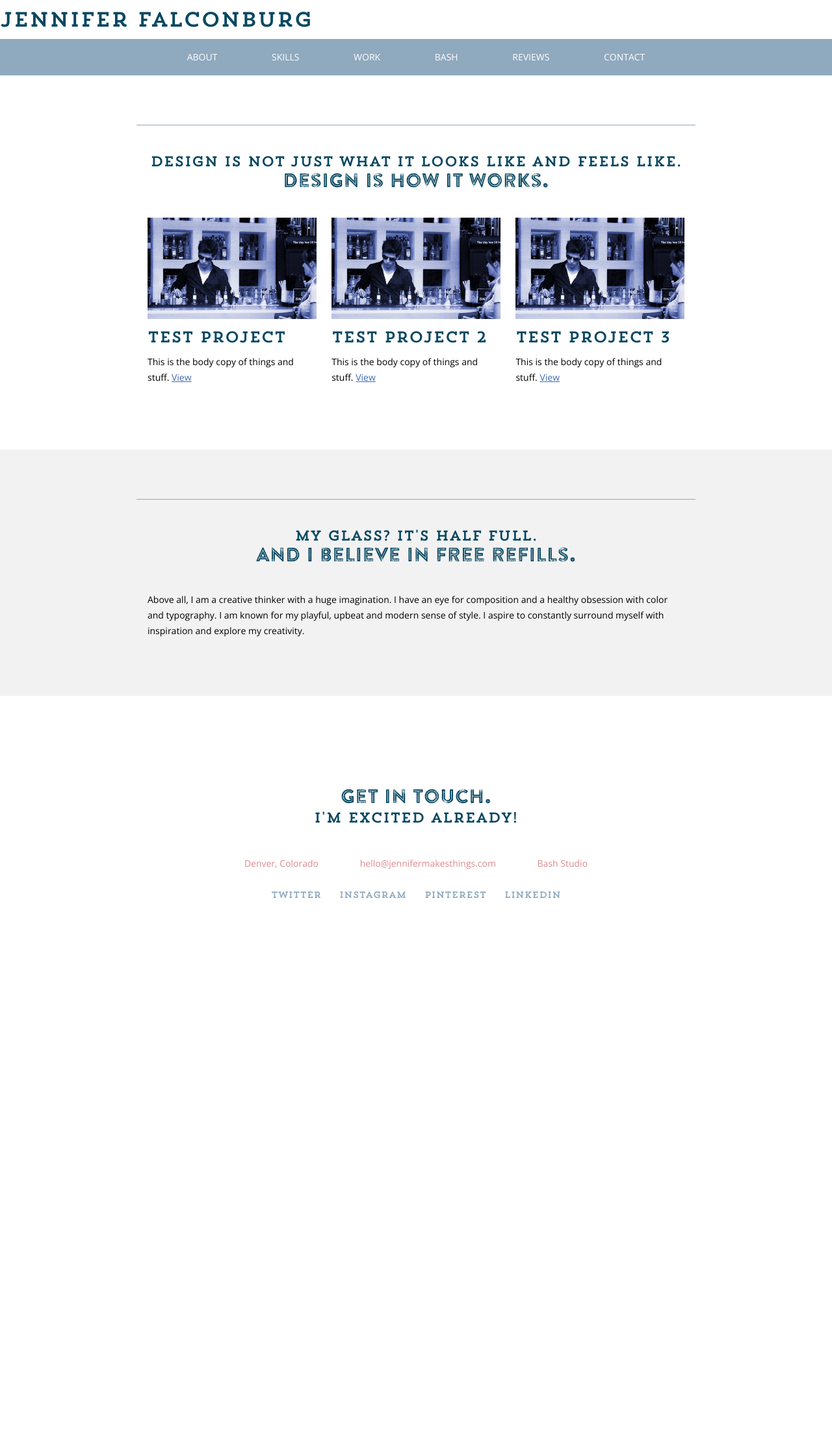
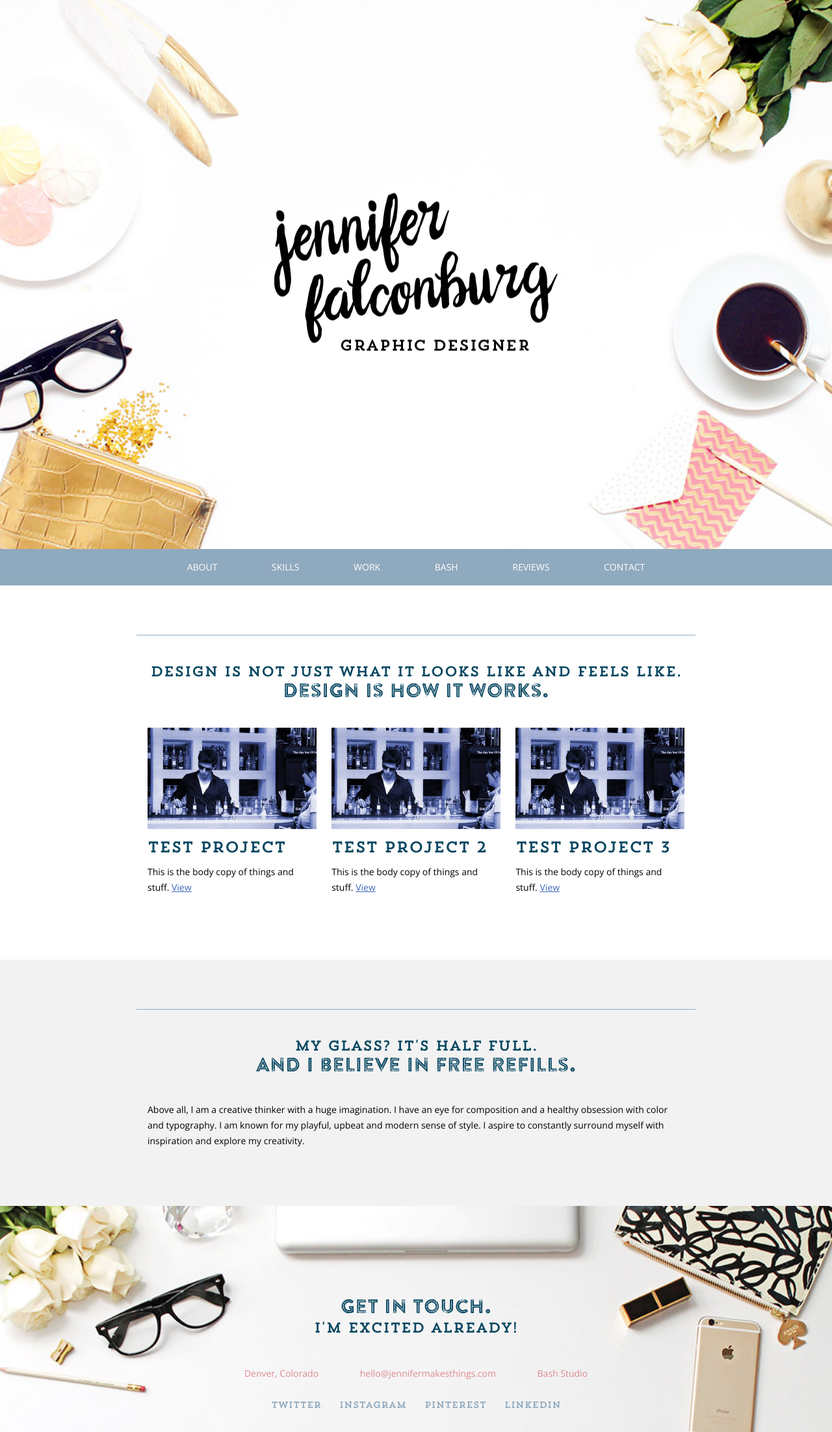
Before and after one commit to jenniferfalcon/jenniferfalcon.github.io, a Jekyll site: the page built from app/index.html, in a window 1280 px wide. Shown: the whole page at 65% size. Built offline with Jekyll 4.4.1, drawn with Linux system fonts in a browser that asks for light colours; before the commit the page ends 1419 px from its top, so only the background shows below that.

Commit message:
Styled header region.

```diff
--- a/app/_includes/footer.html
+++ b/app/_includes/footer.html
@@ -1,14 +1,14 @@
 <footer role="contentinfo">
   <h2 class="section-lede"><strong>Get in touch.</strong><br>I'm excited already!</h2>
 
-  <ul class="footer-credits">
+  <ul class="footer-credits clearfix">
     <li>{{ site.location }}</li>
     <li><a href="{{ site.email | prepend:'mailto:' }}">{{ site.email }}</a></li>
     <li><a href="https://www.etsy.com/shop/BashStudio">Bash Studio</a></li>
   </ul>
 
   <nav role="navigation">
-    <ul class="social-menu">
+    <ul class="social-menu clearfix">
       {% for link in site.data.social-menu %}
       <li><a href="{{ link.url }}">{{ link.network }}</a></li>
       {% endfor %}
--- a/app/_includes/header.html
+++ b/app/_includes/header.html
@@ -1,3 +1,3 @@
 <header class="site-header">
-  <h1>{{ site.title }}</h1>
+  <h1><img src="/images/site-logo.png" alt="Jennifer Falconburg - Graphic Designer"></h1>
 </header>
--- a/app/_sass/screen.scss
+++ b/app/_sass/screen.scss
@@ -23,4 +23,5 @@
 @import "components/about";
 @import "components/main-nav";
 @import "components/social-menu";
+@import "components/header";
 @import "components/footer";
--- a/app/css/screen.css
+++ b/app/css/screen.css
@@ -628,8 +628,41 @@ tr.even {
     .social-menu > li {
       display: inline-block; } }
 
+.site-header h1 {
+  margin: 0;
+  padding: 1.21429em;
+  text-align: center; }
+
+@media (min-width: 26.25em) {
+  .site-header {
+    background-image: url(../images/bgs/site-header.jpg);
+    background-repeat: no-repeat;
+    background-size: cover;
+    background-position: center;
+    height: -webkit-calc(100vh - 55px);
+    height: calc(100vh - 55px); }
+    .site-header h1 {
+      position: relative;
+      top: 50%;
+      -webkit-transform: translateY(-50%);
+          -ms-transform: translateY(-50%);
+              transform: translateY(-50%); } }
+
 footer[role="contentinfo"] {
+  background-color: #f4f4f4;
   padding: 10em 0 2.14286em; }
+  @media (max-width: 36.1875em) {
+    footer[role="contentinfo"] {
+      background-image: url(../images/bgs/site-footer-laptop.jpg);
+      background-repeat: no-repeat;
+      background-position: top center;
+      background-size: cover; } }
+  @media (min-width: 36.25em) {
+    footer[role="contentinfo"] {
+      background-image: url(../images/bgs/site-footer.jpg);
+      background-repeat: no-repeat;
+      background-position: center;
+      background-size: cover; } }
 
 .footer-credits {
   margin: 3.14286em 0 1.71429em;
```
Also changed, not shown: app/_sass/components/_footer.scss (+15 -0 lines), app/_sass/components/_header.scss (added, +21 -0 lines), app/images/bgs/site-footer-laptop.jpg (added), app/images/bgs/site-footer.jpg (added), app/images/bgs/site-header.jpg (added), app/images/site-logo.png (added).
